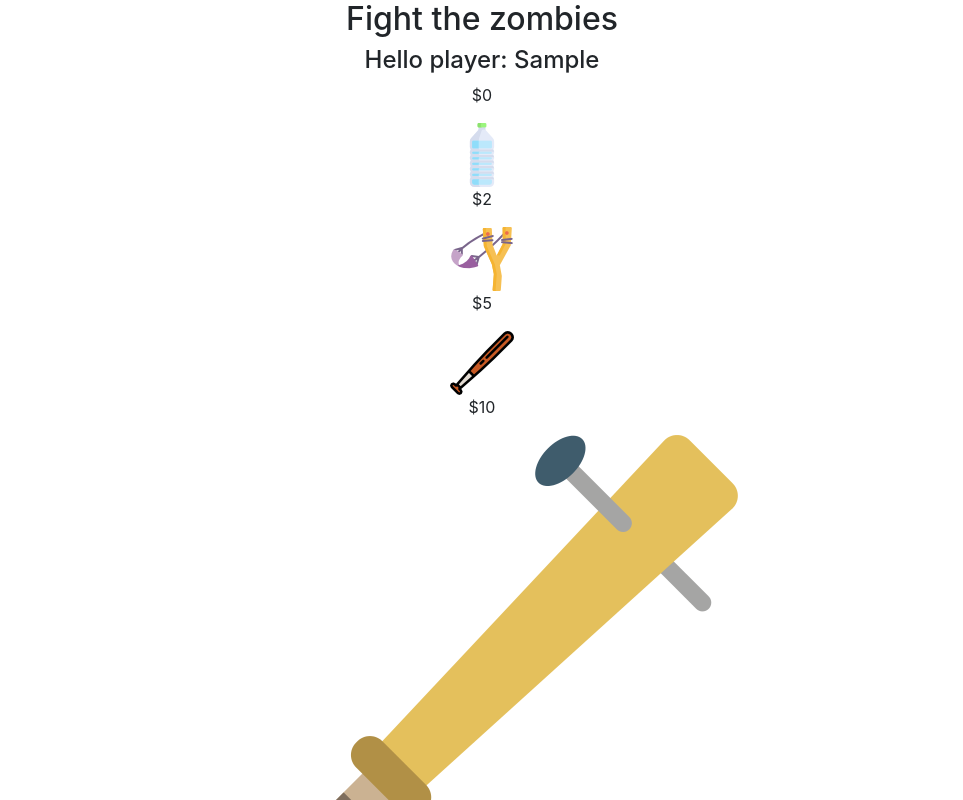
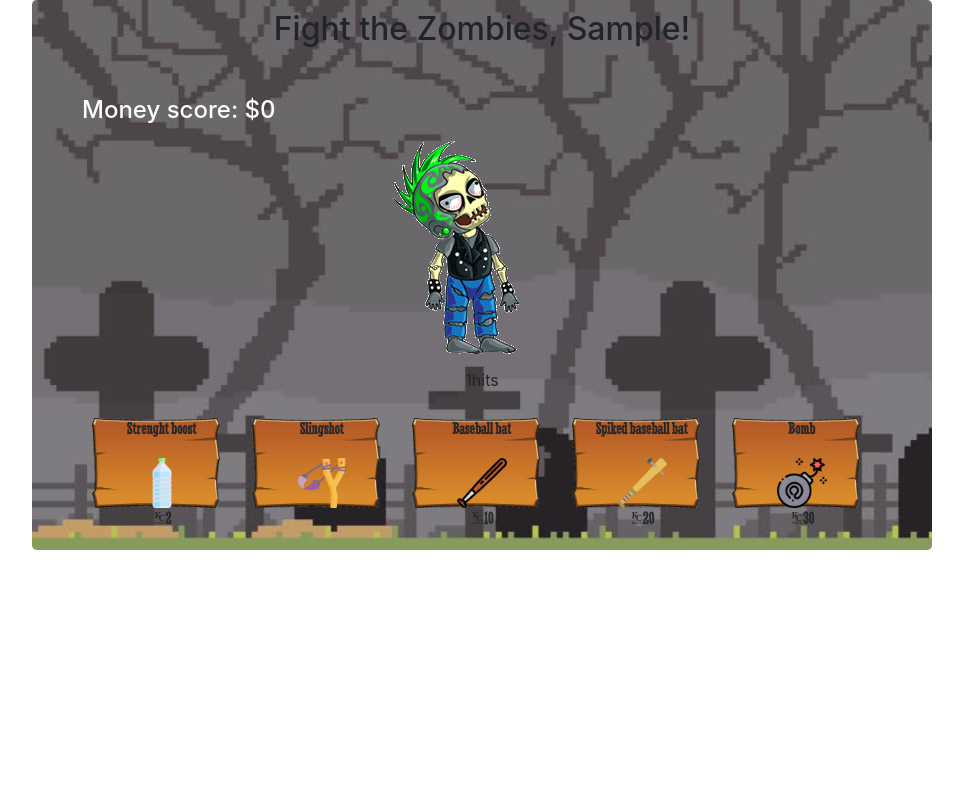
Before and after one commit to dorisobor/zombie-attack, a React app: page / in a window 1280 px wide. Both pictures are taken after typing "Sample" into the empty fields and a click on the button "Start". Shown: the top 800 px of the page, without its empty margins (158-1121 px from the left). Built offline with nearby package versions, Linux system fonts and the light colour scheme.

Commit message:
styled the uppgrade list

```diff
--- a/src/components/Counter.js
+++ b/src/components/Counter.js
@@ -59,7 +59,7 @@ class Counter extends Component {
       this.setState({
         moneyScore: this.state.moneyScore - this.state.baseballBatPrice,
         counter: this.state.counter + 3,
-        baseballBatPrice: Math.round(this.state.strenghtBoostPrice * 2.5)
+        baseballBatPrice: Math.round(this.state.baseballBatPrice * 2.5)
       });
 
     }
@@ -90,40 +90,47 @@ class Counter extends Component {
   render() {
     return (
       <div>
-        <p>${this.state.moneyScore}</p>
+        <h4 className="money-score">Money score:&nbsp;${this.state.moneyScore}</h4>
+        <div className="zombie-walking">
+
+          <img src={zombieWalking} alt="walking-zombie" onClick={this.counterClick} />
+          <p>{this.state.counter}hits</p>
+        </div>
         <div className="uppgrade-list">
-          <div className="strenght-boost">
+          <div className="column">
+          <p>Strenght boost</p>
 
             <img src={strenghtBoostBottle} alt="strenght-boost-bottle" onClick={this.strenghtBoostCounterClick} />
             <p>${this.state.strenghtBoostPrice}</p>
           </div>
-          <div className="slingshot">
+          <div className="column">
+          <p>Slingshot</p>
 
             <img src={slingshot} alt="slingshot" onClick={this.slingshotCounterClick} />
             <p>${this.state.slingshotPrice}</p>
           </div>
-          <div className="baseball-bat">
+          <div className="column">
+          <p>Baseball bat</p>
 
             <img src={baseballBat} alt="baseball-bat" onClick={this.batCounterClick} />
             <p>${this.state.baseballBatPrice}</p>
           </div>
 
-          <div className="spiked-baseball-bat">
+          <div className="column">
+          <p>Spiked baseball bat</p>
 
             <img src={spikedBaseballBat} alt="spiked-baseball-bat" onClick={this.spikedBatCounterClick} />
             <p>${this.state.spikedBatPrice}</p>
           </div>
-          <div className="bomb-container">
+          <div className="column">
+          <p>Bomb</p>
 
             <img src={bomb} alt="bomb" onClick={this.bombCounterClick} />
             <p>${this.state.bombPrice}</p>
           </div>
         </div>
-        <p>{this.state.counter}hits</p>
-        <div className="zombie-walking">
 
-          <img src={zombieWalking} alt="walking-zombie" onClick={this.counterClick} />
-        </div>
+
       </div>
     )
   }
--- a/src/components/DisplayPlayerName.js
+++ b/src/components/DisplayPlayerName.js
@@ -4,7 +4,7 @@ import React from "react";
 function DispayPlayerName(props){
     return (
         <div className = "playername-container">
-        <h4>Hello player: {props.playerName}</h4>
+        <h2>Fight the Zombies, {props.playerName}!</h2>
           </div>
 
 
--- a/src/components/Game.js
+++ b/src/components/Game.js
@@ -10,8 +10,7 @@ import Counter from "./Counter";
 function Game(props) {
 
   return (
-    <div className="game-container">
-      <h2>Fight the zombies</h2>
+    <div className="jumbotron game-container">
 
       <DisplayPlayerName playerName={props.playerName} />
       <Counter />
--- a/src/css/App.css
+++ b/src/css/App.css
@@ -7,7 +7,7 @@ body {
   text-align: center;
 }
 
-/*the home title font*/
+/*the home page fonts*/
 
 @font-face {
   font-family: Lovethunder;
@@ -19,6 +19,13 @@ body {
   src: url("../fonts/WoodPrint-Regular.otf");
 }
 
+/*the game page  fonts*/
+
+@font-face {
+  font-family: Smoke;
+  src: url("../fonts/SmokeInTheWoodsDEMO.otf");
+}
+
 /*home page*/
 
 .jumbotron {
@@ -26,6 +33,7 @@ body {
   padding:50px;
   background-image: url(../images/forest.gif);
   background-size: cover;
+  background-repeat: no-repeat;
 }
 
 .display-4 {
@@ -68,13 +76,64 @@ label{
   color:white;
 }
 
+
+/* game page*/
+
+.game-container {
+  background-image: url(../images/graveyard.jpg);
+  background-size: cover;
+  background-repeat: no-repeat;
+}
+
+.playername-container {
+bottom:40px;
+position: relative;
+}
+
+.uppgrade-list{
+  margin: auto;
+}
+/* uppgrade images*/
+.column img{
+  height: 50px;
+  width: 50px;
+  cursor: pointer;
+}
+
+.column p{
+  font-family: Smoke;
+}
+
+.column {
+  float: left;
+  margin: 10px;
+  background-image: url(../images/wood-board.png);
+  background-size:contain;
+  background-repeat: no-repeat;
+  height: 90px;
+  width: 140px;
+}
+
+.money-score {
+text-align: left;
+color:white;
+}
+
 /* media screens */
 
 @media screen and (min-width: 1028px) {
   .jumbotron {
     background-image: url(../images/forest.gif);
     background-size: cover;
-    width: 800px;
+    width: 900px;
     height: 550px;
   }
+
+  .game-container {
+    background-image: url(../images/graveyard.jpg);
+    background-size: cover;
+    width: 900px;
+    height: 550px;
+  }
+
 }
```
Also changed, not shown: src/fonts/Hotel Coral Essex.ttf (added), src/fonts/SmokeInTheWoodsDEMO.otf (added), src/images/wood-board.png (added).
